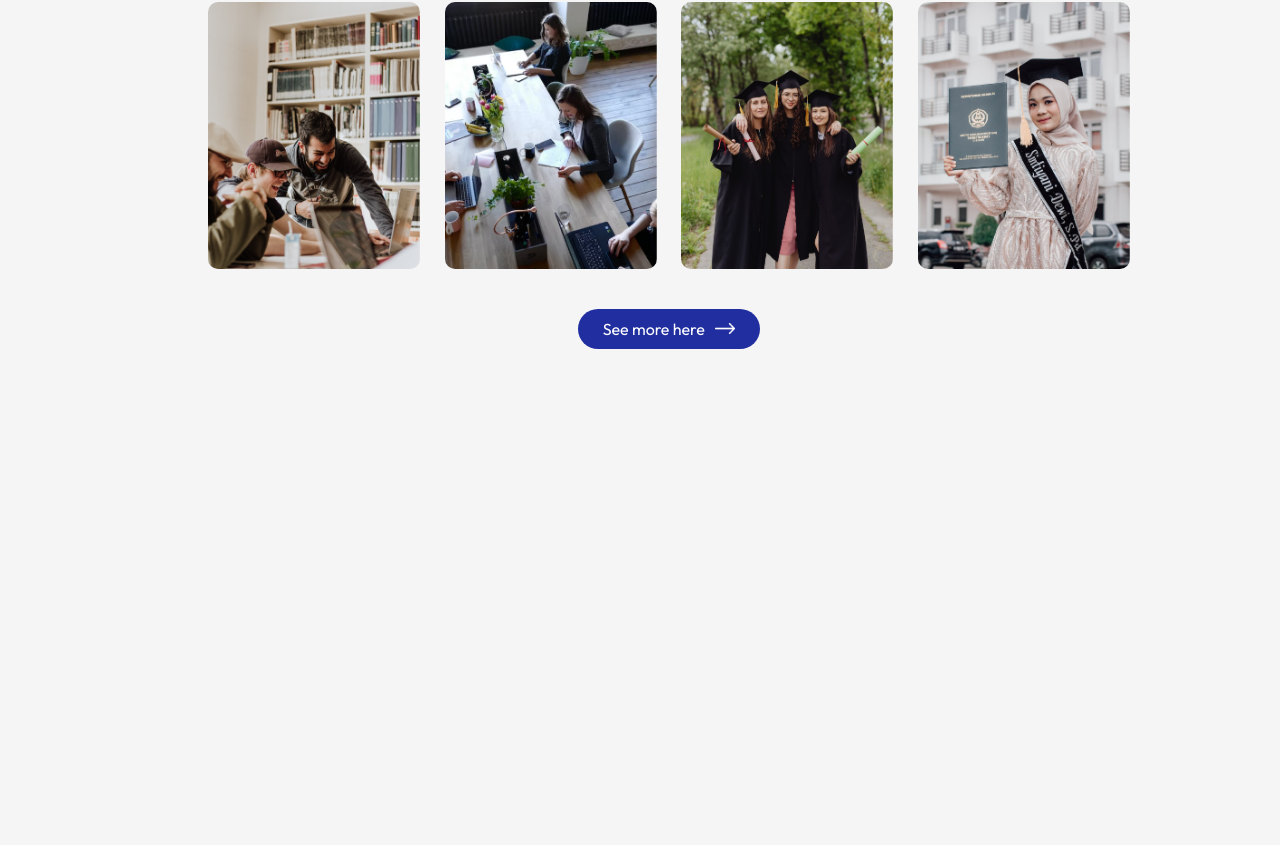
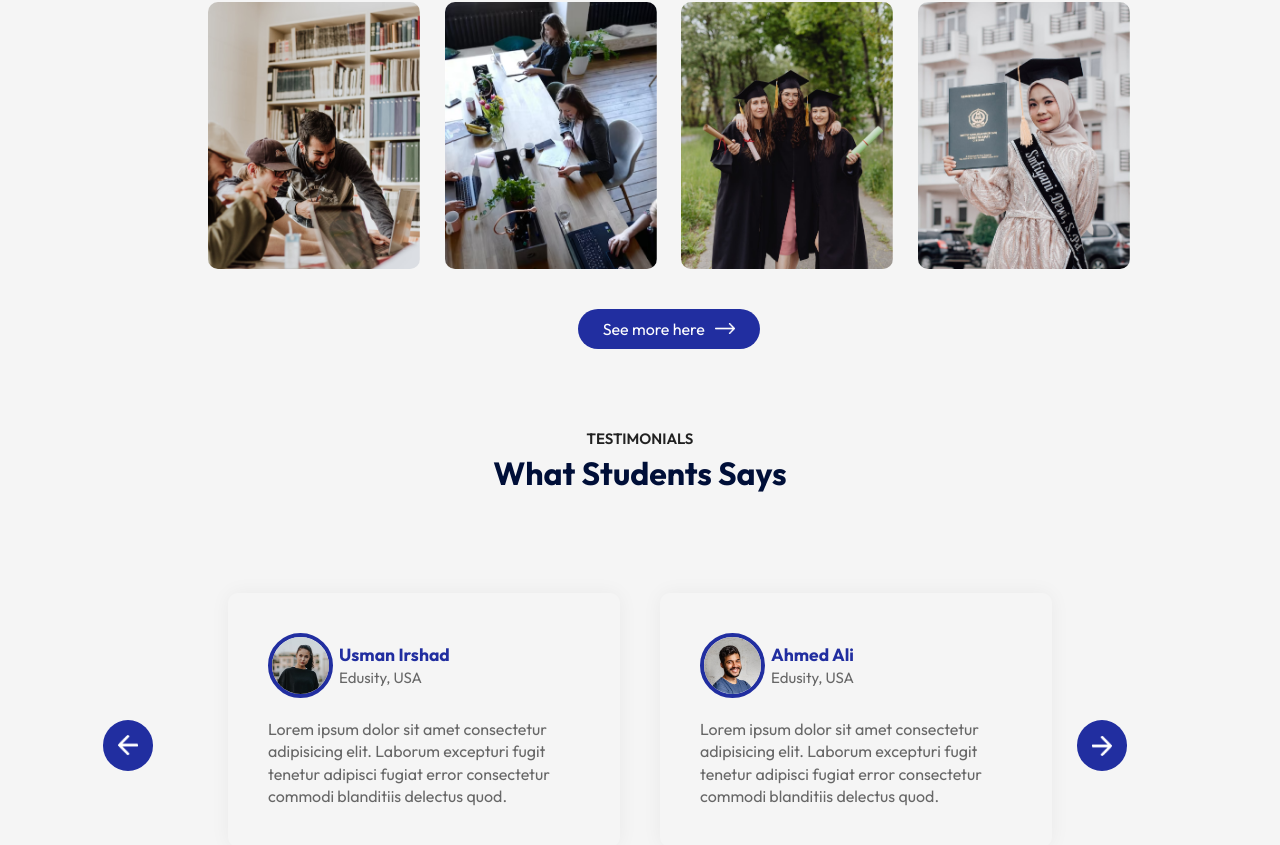
Before and after one commit to arslan1222/College-App-Reactjs, a React (Vite) app in the folder college-app/: page / in a window 1280 px wide. Shown: the part 2016-2861 px from the top of the page. Before the commit the page ends 2445 px from the top, so only its background shows below. Built offline with nearby package versions, Linux system fonts and the light colour scheme.

Commit message:
Testimonial section added

```diff
--- a/college-app/src/App.jsx
+++ b/college-app/src/App.jsx
@@ -5,6 +5,7 @@ import Programs from './Conponents/Programs/Programs'
 import Title from './Conponents/Title/Title'
 import About from './Conponents/About/About'
 import Capmus from './Conponents/Campus/Capmus'
+import Testimonials from './Conponents/Testimonials/Testimonials'
 
 const App = () => {
   return (
@@ -17,6 +18,8 @@ const App = () => {
         <About />
         <Title subtitle='Gallery' title='Campus Photos' />
         <Capmus />
+        <Title subtitle='TESTIMONIALS' title='What Students Says' />
+        <Testimonials />
       </div>
 
     </div>
--- /dev/null
+++ b/college-app/src/Conponents/Testimonials/Testimonials.css
@@ -0,0 +1,71 @@
+.testimonials {
+    position: relative;
+    margin: 80px auto;
+    padding: 0 80px;
+}
+
+.next-btn, .back-btn {
+    background-color: #212EA0;
+    position: absolute;
+    top: 50%;
+    right: 0;
+    transform: translate(-50%);
+    padding: 15px;
+    width: 50px;
+    border-radius: 50%;
+    cursor: pointer;
+}
+
+.back-btn {
+    right: auto;
+    left: 0;
+}
+
+.slider {
+    overflow: hidden;
+}
+
+.slider ul {
+    display: flex;
+    width: 200%;
+    overflow: hidden;
+    transition: 0.5s;
+    /* transform: translateX(-25%); */
+}
+
+.slider ul li {
+    list-style: none;
+    width: 50%;
+    padding: 20px;
+}
+
+.slide {
+    box-shadow: 0 0 20px rgba(0,0,0,0.05);
+    padding: 40px;
+    border-radius: 10px;
+    color: #676767;
+    line-height: 1.4;
+}
+
+.slide img {
+    width: 65px;
+    border-radius: 50%;
+    margin-right: 1px;
+    border: 4px solid #212EA0;
+}
+
+.user-info {
+    display: flex;
+    align-items: center;
+    margin-bottom: 20px;
+    font-size: 15px;
+}
+
+.user-info h3 {
+    color: #212EA0;
+    margin-left: 5px;
+}
+
+.user-info span {
+    margin-left: 5px;
+}
--- /dev/null
+++ b/college-app/src/Conponents/Testimonials/Testimonials.jsx
@@ -0,0 +1,89 @@
+import React, { useRef } from 'react'
+import './Testimonials.css'
+import { assets } from '../../assets/asstes'
+
+const Testimonials = () => {
+
+    const slider = useRef();
+    let tx = 0;  // translateX is 0
+
+
+
+    const slideForward = () =>{
+        if(tx > -50) {
+            tx -= 25;
+        }
+
+        slider.current.style.transform = `translateX(${tx}%)`
+    }
+
+    const slideBackward = () =>{
+        if(tx < 0) {
+            tx += 25;
+        }
+
+        slider.current.style.transform = `translateX(${tx}%)`
+    }
+
+  return (
+    <div className='testimonials'>
+      <img onClick={slideForward} className='next-btn' src={assets.next_icon} alt="" />
+      <img onClick={slideBackward} className='back-btn' src={assets.back_icon} alt="" />
+
+      <div className="slider">
+        <ul ref={slider}>
+            <li>
+                <div className="slide">
+                    <div className="user-info">
+                        <img src={assets.user1} alt="" />
+                        <div>
+                            <h3>Usman Irshad</h3>
+                            <span>Edusity, USA</span>
+                        </div>
+                    </div>
+                    <p>Lorem ipsum dolor sit amet consectetur adipisicing elit. Laborum excepturi fugit tenetur adipisci fugiat error consectetur commodi blanditiis delectus quod.</p>
+                </div>
+            </li>
+            <li>
+                <div className="slide">
+                    <div className="user-info">
+                        <img src={assets.user2} alt="" />
+                        <div>
+                            <h3>Ahmed Ali</h3>
+                            <span>Edusity, USA</span>
+                        </div>
+                    </div>
+                    <p>Lorem ipsum dolor sit amet consectetur adipisicing elit. Laborum excepturi fugit tenetur adipisci fugiat error consectetur commodi blanditiis delectus quod.</p>
+                </div>
+            </li>
+            <li>
+                <div className="slide">
+                    <div className="user-info">
+                        <img src={assets.user3} alt="" />
+                        <div>
+                            <h3>Atif Ilyas</h3>
+                            <span>Edusity, USA</span>
+                        </div>
+                    </div>
+                    <p>Lorem ipsum dolor sit amet consectetur adipisicing elit. Laborum excepturi fugit tenetur adipisci fugiat error consectetur commodi blanditiis delectus quod.</p>
+                </div>
+            </li>
+            <li>
+                <div className="slide">
+                    <div className="user-info">
+                        <img src={assets.user4} alt="" />
+                        <div>
+                            <h3>Saad Ijaz</h3>
+                            <span>Edusity, USA</span>
+                        </div>
+                    </div>
+                    <p>Lorem ipsum dolor sit amet consectetur adipisicing elit. Laborum excepturi fugit tenetur adipisci fugiat error consectetur commodi blanditiis delectus quod.</p>
+                </div>
+            </li>
+        </ul>
+      </div>
+    </div>
+  )
+}
+
+export default Testimonials
```
